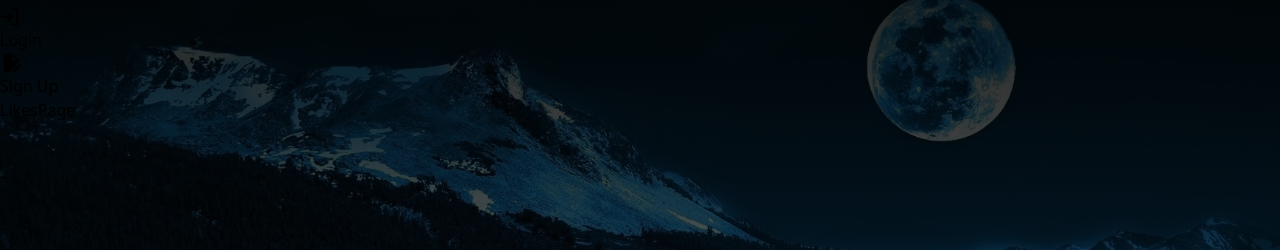
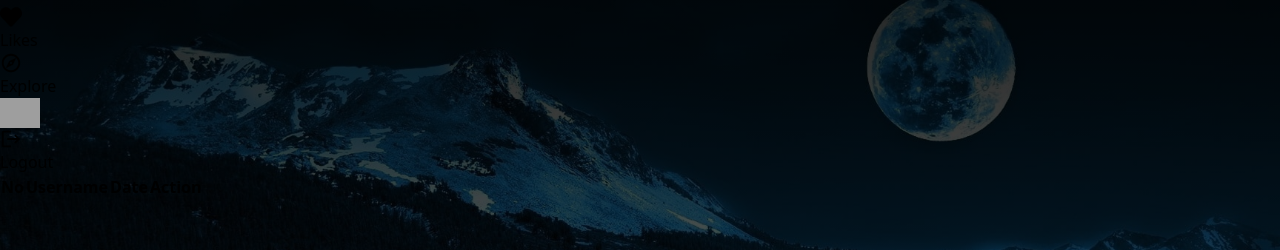
Before and after one commit to shubhambhattacharya-dev/github-clone, a React (Vite) app in the folder frontend/: page /likes in a window 1280 px wide. Shown: the part 95-345 px from the top of the page. Built offline with nearby package versions, Linux system fonts and the light colour scheme; grey boxes are pictures that could not be loaded.

Commit message:
set up likes page and others page

```diff
--- a/frontend/src/component/Sidebar.jsx
+++ b/frontend/src/component/Sidebar.jsx
@@ -7,7 +7,7 @@ import Logout from './Logout';
 import { PiSignInBold } from "react-icons/pi";
 import { MdEditDocument } from 'react-icons/md';
 
-const Sidebar = ({ authUser = false }) => {  // Accept authUser as prop for better control
+const Sidebar = ({ authUser = true }) => {  // Accept authUser as prop for better control
   // Navigation items configuration
   const navItems = [
     {
@@ -50,7 +50,7 @@ const Sidebar = ({ authUser = false }) => {  // Accept authUser as prop for bett
       border-r-2 border-white/15 hover:border-indigo-400/80 rounded-r-xl
       text-gray-100 hover:text-white/90
       shadow-[0_0_25px_-10px_rgba(59,130,246,0.3)] hover:shadow-[0_0_35px_-5px_rgba(59,130,246,0.4)]
-      relative overflow-hidden
+       overflow-hidden
       after:absolute after:top-0 after:left-0 after:w-[2px] after:h-full after:bg-gradient-to-b after:from-indigo-400 after:via-purple-400 after:to-transparent
       after:opacity-0
       hover:after:opacity-60"
--- a/frontend/src/pages/LikesPage.jsx
+++ b/frontend/src/pages/LikesPage.jsx
@@ -1,9 +1,75 @@
-import React from 'react'
+import { FaHeart } from "react-icons/fa";
+import PropTypes from 'prop-types';
 
-const LikesPage = () => {
-  return (
-    <div>LikesPage</div>
-  )
-}
+/**
+ * Displays a table of users who liked the profile
+ * @param {Object} props - Component props
+ * @param {Array} props.likes - Array of like objects
+ */
+const LikesPage = ({ likes = [] }) => {
 
-export default LikesPage
+	return (
+		<div className='relative overflow-x-auto shadow-md rounded-lg px-4'>
+			<table className='w-full text-sm text-left rtl:text-right bg-glass overflow-hidden'>
+				<thead className='text-xs uppercase bg-glass'>
+					<tr>
+						<th scope='col' className='p-4'>
+							<div className='flex items-center'>No</div>
+						</th>
+						<th scope='col' className='px-6 py-3'>
+							Username
+						</th>
+						<th scope='col' className='px-6 py-3'>
+							Date
+						</th>
+						<th scope='col' className='px-6 py-3'>
+							Action
+						</th>
+					</tr>
+				</thead>
+				<tbody>
+					{likes.map((like, index) => (
+						<tr key={like.id} className='bg-glass border-b'>
+							<td className='w-4 p-4'>
+								<div className='flex items-center'>
+									<span>{index + 1}</span>
+								</div>
+							</td>
+							<th scope='row' className='flex items-center px-6 py-4 whitespace-nowrap '>
+								<img
+									className='w-10 h-10 rounded-full'
+									src={like.avatar}
+									alt={`Profile picture of ${like.username}`}
+								/>
+								<div className='ps-3'>
+									<div className='text-base font-semibold'>{like.username}</div>
+								</div>
+							</th>
+							<td className='px-6 py-4'>{new Date(like.date).toLocaleDateString()}</td>
+							<td className='px-6 py-4'>
+								<div className='flex items-center'>
+									<FaHeart size={22} className='text-red-500 mx-2' />
+									Liked your profile
+								</div>
+							</td>
+						</tr>
+					))}
+
+				</tbody>
+			</table>
+		</div>
+	);
+};
+
+LikesPage.propTypes = {
+  likes: PropTypes.arrayOf(
+    PropTypes.shape({
+      id: PropTypes.number.isRequired,
+      username: PropTypes.string.isRequired,
+      date: PropTypes.string.isRequired,
+      avatar: PropTypes.string.isRequired,
+    })
+  ),
+};
+
+export default LikesPage;
--- a/frontend/src/pages/LoginPage.jsx
+++ b/frontend/src/pages/LoginPage.jsx
@@ -9,7 +9,7 @@ const LoginPage = () => {
           <div className='flex flex-col items-center gap-4'>
             <FaGithub className='w-12 h-12 text-gray-800' />
             <h1 className='text-2xl font-bold text-gray-900 text-center'>
-              Sign in to GitHub
+              Login in to GitHub
             </h1>
           </div>
 
@@ -21,7 +21,7 @@ const LoginPage = () => {
               text-center inline-flex items-center justify-center gap-3'
             >
               <FaGithub className='w-5 h-5' />
-              Sign in with Github
+              Login in with Github
             </button>
 
             <div className='text-sm text-center text-gray-500 border-t border-gray-200 pt-6'>
```
